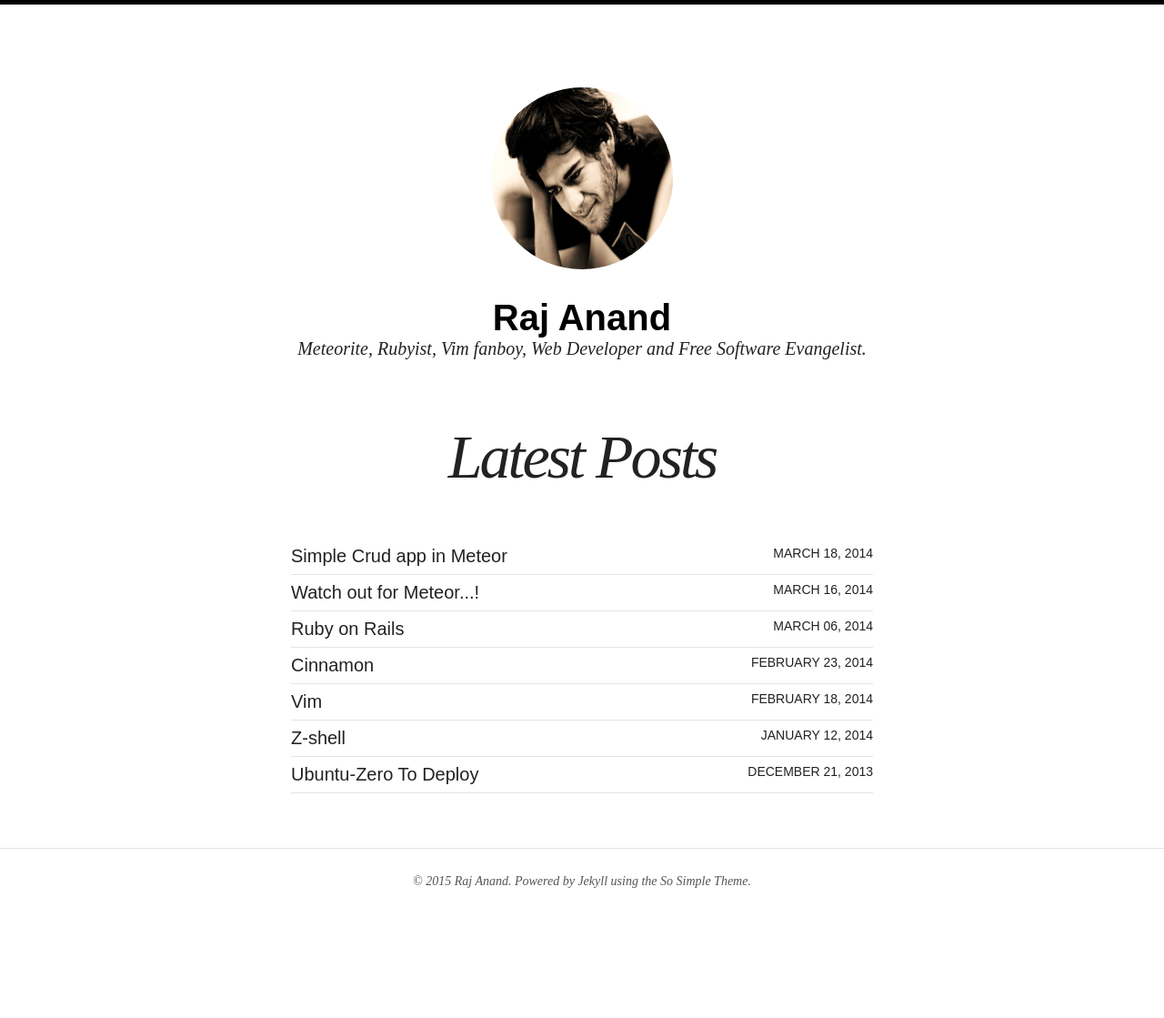
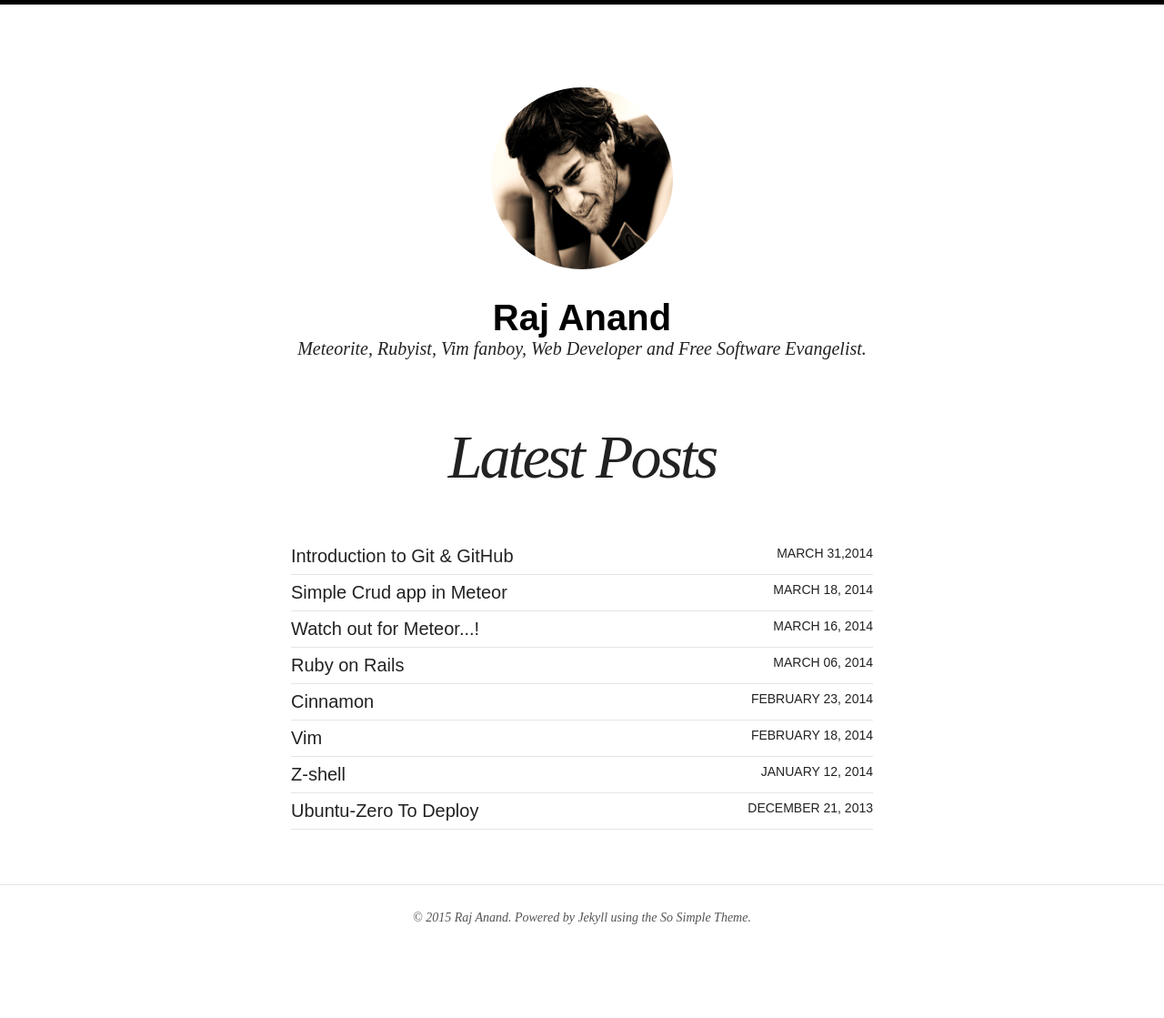
Before and after one commit to rajanand02/rajanand02.github.io, a Jekyll site: the page built from index.html, in a window 1280 px wide. Shown: the whole page at 91% size. Built offline with Jekyll 4.4.1, drawn with Linux system fonts in a browser that asks for light colours; nearby versions of some CDN libraries; before the commit the page ends 1079 px from its top, so only the background shows below that.

Commit message:
add git presentation url manually in index.html

```diff
--- a/index.html
+++ b/index.html
@@ -4,6 +4,15 @@
 ---
 
 <ul class="post-list">
+  <li>
+    <article>
+    <a href="/Introduction-to-git-and-github/">Introduction to Git & GitHub
+      <span class="entry-date">
+        <time datetime="" pubdate="">MARCH 31,2014</time>
+      </span>
+    </a>
+    </article>
+  </li>
 {% for post in site.posts limit:10 %}
   <li><article><a href="{{ site.url }}{{ post.url }}">{{ post.title }} <span class="entry-date"><time datetime="{{ post.date | date_to_xmlschema }}">{{ post.date | date: "%B %d, %Y" }}</time></span></a></article></li>
 {% endfor %}
```
